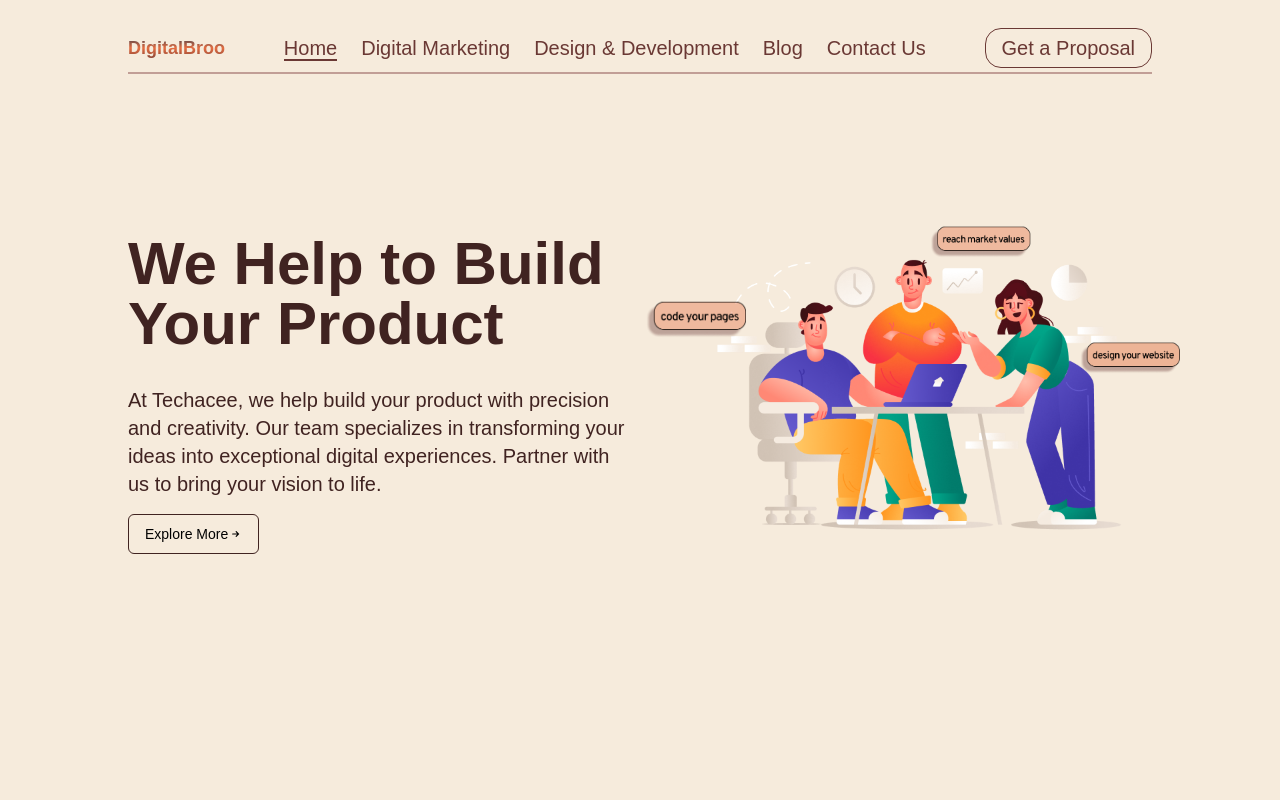
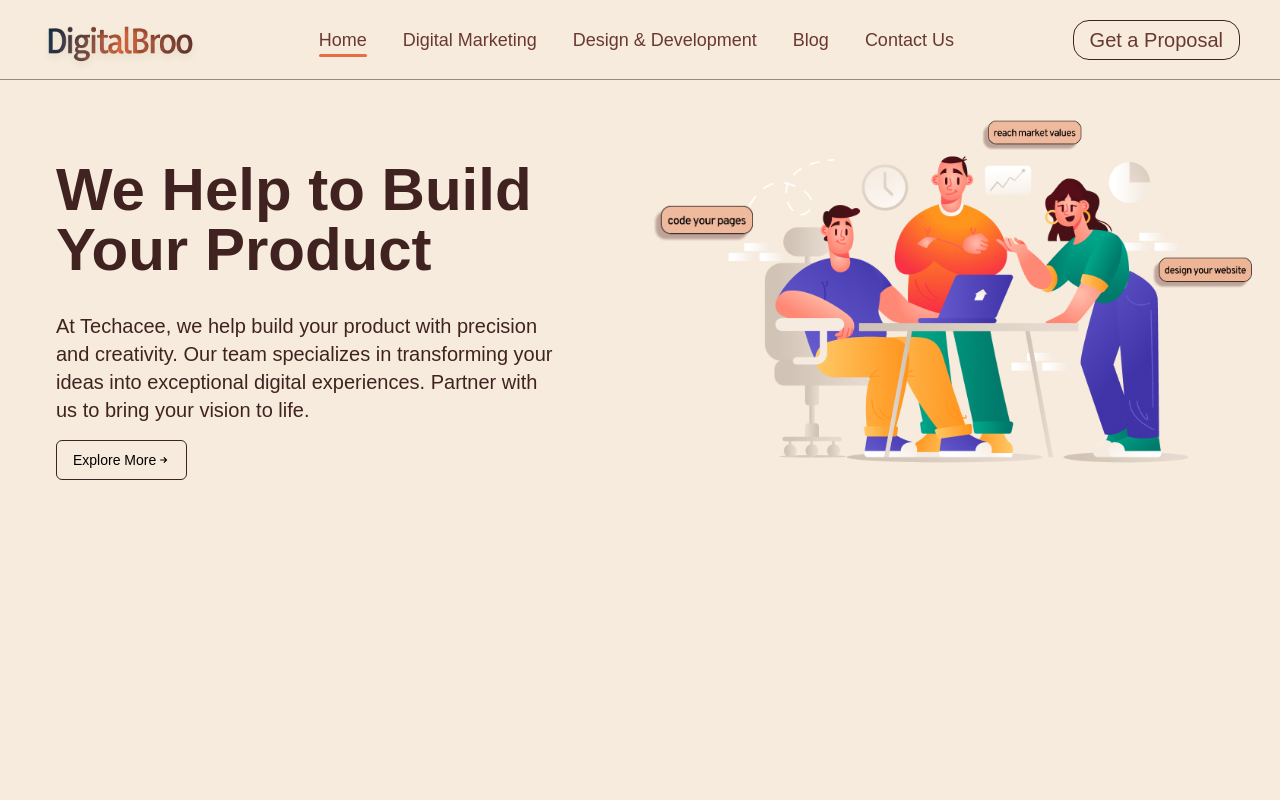
Before and after one commit to Agent-006/digitalbroo, a Next.js app: page / in a window 1280 px wide. Shown: the top 800 px of the page. Built offline with nearby package versions, Linux system fonts and the light colour scheme; a web font is replaced by a local one.

Commit message:
refactor:whole navbar fixed with proper responsiveness

```diff
--- a/package.json
+++ b/package.json
@@ -11,6 +11,7 @@
   "dependencies": {
     "@radix-ui/react-dialog": "^1.1.1",
     "@radix-ui/react-dropdown-menu": "^2.1.1",
+    "@radix-ui/react-separator": "^1.1.0",
     "@radix-ui/react-slot": "^1.1.0",
     "class-variance-authority": "^0.7.0",
     "clsx": "^2.1.1",
--- a/src/app/globals.css
+++ b/src/app/globals.css
@@ -30,15 +30,26 @@
     --chart-4: 43 74% 66%;
     --chart-5: 27 87% 67%;
   }
-
-
 }
 
-/* @layer base {
+@layer base {
   * {
     @apply border-border;
   }
   body {
     @apply bg-background;
   }
-} */
+  .navlink::after {
+    @apply content-[''] absolute bg-[#E66E42] h-[1.7px] md:h-[2.6px] w-[0%] left-0 -bottom-[3.5px] rounded-xl duration-300;
+  }
+  .navlink:hover::after {
+    @apply w-[100%];
+  }
+  .active::after {
+    @apply absolute bg-[#E66E42] h-[1.7px] md:h-[2.6px] w-[100%] left-0 -bottom-[3.5px] rounded-xl duration-300;
+  }
+}
+
+::-webkit-scrollbar{
+  display: none;
+}
--- a/src/app/page.tsx
+++ b/src/app/page.tsx
@@ -1,13 +1,14 @@
 import Hero from "@/app/components/Hero";
 import "./globals.css";
+import Offer from "./components/Offer";
 
 export default function Home() {
   return (
-    <div className="w-full px-2 md:px-4 xl:px-32">
+    <div className="w-full px-2 md:px-14 2xl:px-32">
       <div className="flex flex-col gap-20 md:gap-5 max-w-wrapper">
         <Hero/>
-        {/* <Offer/>
-        <AboutSection/>
+        <Offer/>
+        {/* <AboutSection/>
         <WorkExample/>
         <Client/> */}
       </div>
--- /dev/null
+++ b/src/components/shared/Logo.tsx
@@ -0,0 +1,18 @@
+import { cn } from "@/lib/utils";
+import Image from "next/image";
+import Link from "next/link";
+import React from "react";
+
+export const Logo = ({ className }: { className?: string }) => {
+  return (
+    <Link className={cn("pt-2 md:pt-4", className)} href="/">
+      <Image
+        src="/logo.png"
+        alt="logo"
+        width={100}
+        height={100}
+        className="w-[110px] md:w-[140px] lg:w-[160px] h-auto object-cover pointer-events-none select-none"
+      />
+    </Link>
+  );
+};
--- a/src/components/shared/MobileNav.tsx
+++ b/src/components/shared/MobileNav.tsx
@@ -1,5 +1,6 @@
 import {
   Sheet,
+  SheetClose,
   SheetContent,
   SheetHeader,
   SheetTitle,
@@ -11,28 +12,62 @@ import Link from "next/link";
 import { TiThMenu } from "react-icons/ti";
 import Text from "./Text";
 import { Button } from "../ui/button";
+import { AlignJustify } from "lucide-react";
+import { Logo } from "./Logo";
+import { usePathname } from "next/navigation";
+import { cn } from "@/lib/utils";
 
-const MobileNavbar = () => {
+const NavContent = ({ closeSheet }: { closeSheet?: any }) => {
+  const path = usePathname();
+  return (
+    <section className="flex h-full flex-col gap-6 pt-7">
+      {navItems.map((item, index) => {
+        const isActive = path === item.path;
+        return (
+          <ul key={index}>
+            <li>
+              <SheetClose asChild>
+                <Link
+                  href={item.path}
+                  className={cn(
+                    "text-[1em] navlink hover:opacity-90 transition relative font-medium list-none tracking-normal",
+                    isActive && "active"
+                  )}
+                  onClick={closeSheet}
+                >
+                  {item.name}
+                </Link>
+              </SheetClose>
+            </li>
+          </ul>
+        );
+      })}
+    </section>
+  );
+};
+
+const MobileNavbar = ({className}:{className?:string}) => {
   return (
     <Sheet>
-            <SheetTrigger asChild>
-                <button className=""><TiThMenu className="h-5 w-5" /></button>
+      <SheetTrigger asChild className={cn("",className)}>
+        <AlignJustify className="size-6 shrink-0" />
       </SheetTrigger>
-            <SheetContent>
-                <div className="mt-10">
-                    {navItems.map((item) => (
-                        <Link href={item.path} key={item.path}>
-                            <div className="my-2 items-center rounded-lg py-4 w-40 mx-[3rem] bg-[#F4E2CB] hover:bg-[#FFEBD1]">
-                                <SheetHeader>
-                                    <SheetTitle className="text-[#6A3834] text-sm">{item.name}</SheetTitle>
-                                </SheetHeader>
-
-                            </div>
-                        </Link>
-                    ))}
-                    <Button variant={"outline"} className="ml-[50px] mt-1 border border-[#6A3834] rounded-2xl px-[2rem] py-6" asChild>
-              <Text text="Get a Proposal" />
+      <SheetContent
+        side="left"
+        className="border-none flex flex-col gap-2 max-w-[80vw] bg-light"
+      >
+        <div className="flex flex-col space-y-7">
+          <Logo />
+          <NavContent />
+          <SheetClose asChild>
+            <Button
+              variant={"outline"}
+              className="border border-dark rounded-md text-center bg-light hover:bg-dark hover:text-light transition-all duration-300 ease-in-out w-[160px]"
+              asChild
+            >
+              <p className="text-dark-foreground xl:text-xl">Get a Proposal</p>
             </Button>
+          </SheetClose>
         </div>
       </SheetContent>
     </Sheet>
--- a/src/components/shared/Navbar.tsx
+++ b/src/components/shared/Navbar.tsx
@@ -5,54 +5,48 @@ import { Button } from "../ui/button";
 import { navItems } from "@/constants/navitems";
 import MobileNavbar from "./MobileNav";
 import { usePathname } from "next/navigation";
+import { Logo } from "./Logo";
+import { cn } from "@/lib/utils";
 
 const Navbar = () => {
   const path = usePathname();
 
   return (
-    <div className="w-full">
-      <div className="flex items-center h-20 md:h-24 w-full justify-between px-2 md:px-10 xl:px-32">
-        <div className="">
-          <h1 className="text-lg font-bold bg-gradient-to-b from-[#0F324F] via-[#E66E42] to-[#6A3834] bg-clip-text text-transparent">
-            DigitalBroo
-          </h1>
-        </div>
+    <div className="w-full h-auto md:h-20 fixed top-0 z-50 bg-light flex items-center justify-center">
+      <div className="flex items-center w-full h-full justify-between px-5 py-3 md:px-10 2xl:px-64 border-b border-opacity-50 border-dark">
+        <Logo className="flex items-center justify-center" />
 
-        <div className="items-center gap-6 hidden md:flex">
-          {navItems.map((item) => {
+        <div className="items-center gap-x-9 hidden md:flex">
+          {navItems.map((item, index) => {
             const isActive = path === item.path;
             return (
-              <h1 key={item.path}>
               <Link
+                key={index}
                 href={item.path}
-                  className={`${isActive ? "border-b-2 border-[#6A3834]" : ""} md:text-[6px] xl:text-xl text-[#6A3834]`}
+                className={cn(
+                  "text-lg text-dark-foreground navlink relative font-medium tracking-normal",
+                  isActive && "active"
+                )}
               >
                 {item.name}
               </Link>
-              </h1>
             );
           })}
         </div>
 
-        <div>
         <div className="hidden md:flex">
-            <Link href="">
+          <Link href="/">
             <Button
               variant={"outline"}
-                className="bg-light border border-[#6A3834] rounded-2xl text-center"
+              className="border border-dark rounded-2xl text-center bg-light hover:bg-dark hover:text-light transition-all duration-300 ease-in-out"
               asChild
             >
               <p className="text-dark-foreground xl:text-xl">Get a Proposal</p>
             </Button>
           </Link>
         </div>
-
-          <div className="flex md:hidden mr-1">
-            <MobileNavbar />
+        <MobileNavbar className="md:hidden" />
       </div>
-        </div>
-      </div>
-      <hr className="border-t-2 border-[#C19E96] mx-2 md:mx-8 xl:mx-32 md:-mt-6" />
     </div>
   );
 };
--- /dev/null
+++ b/src/components/ui/separator.tsx
@@ -0,0 +1,31 @@
+"use client"
+
+import * as React from "react"
+import * as SeparatorPrimitive from "@radix-ui/react-separator"
+
+import { cn } from "@/lib/utils"
+
+const Separator = React.forwardRef<
+  React.ElementRef<typeof SeparatorPrimitive.Root>,
+  React.ComponentPropsWithoutRef<typeof SeparatorPrimitive.Root>
+>(
+  (
+    { className, orientation = "horizontal", decorative = true, ...props },
+    ref
+  ) => (
+    <SeparatorPrimitive.Root
+      ref={ref}
+      decorative={decorative}
+      orientation={orientation}
+      className={cn(
+        "shrink-0 bg-border",
+        orientation === "horizontal" ? "h-[1px] w-full" : "h-full w-[1px]",
+        className
+      )}
+      {...props}
+    />
+  )
+)
+Separator.displayName = SeparatorPrimitive.Root.displayName
+
+export { Separator }
```
Also changed, not shown: public/logo.png (added), 1 other file (tests, documents, lock files or other folders). Lines whose indentation alone changed are shown as unchanged.
